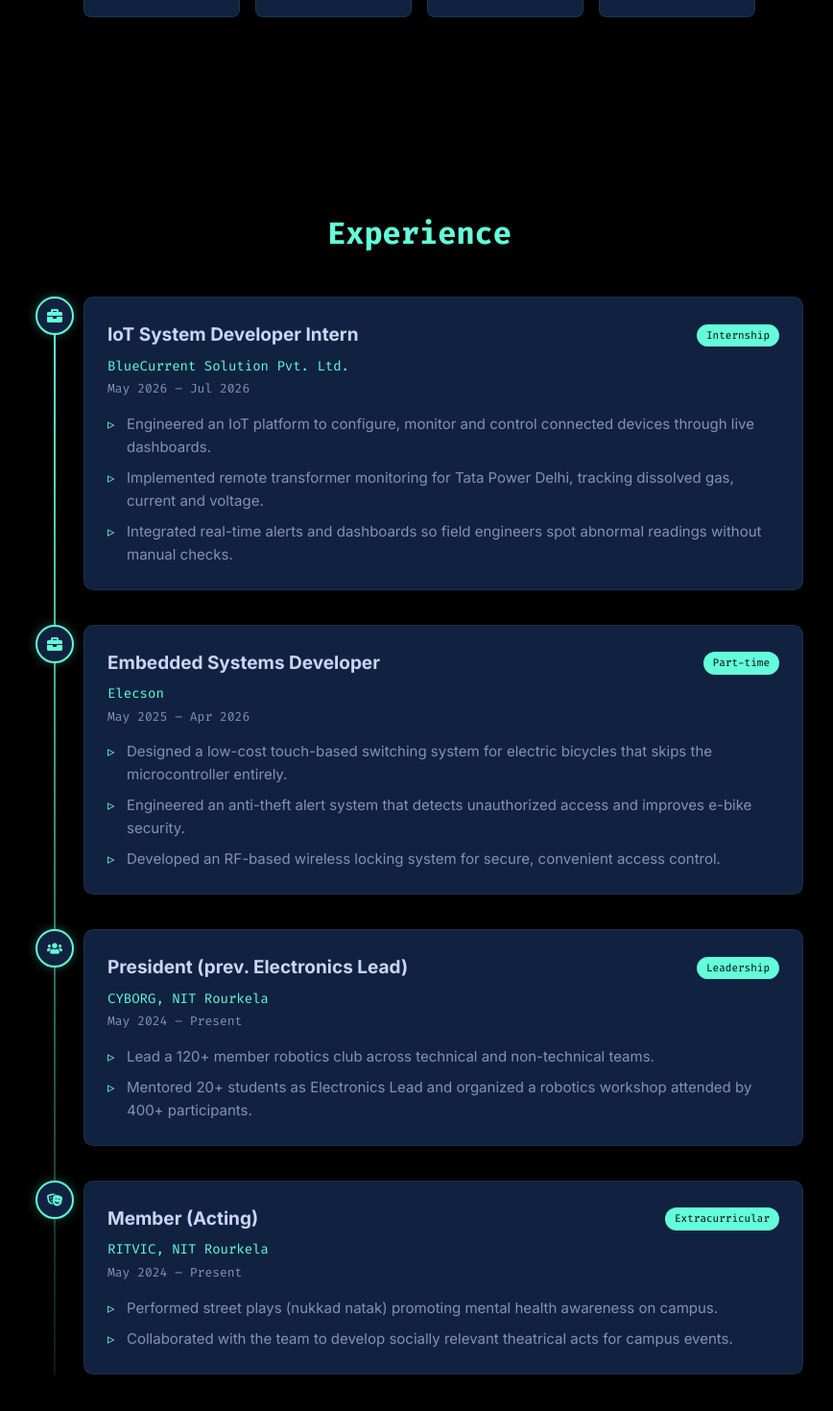
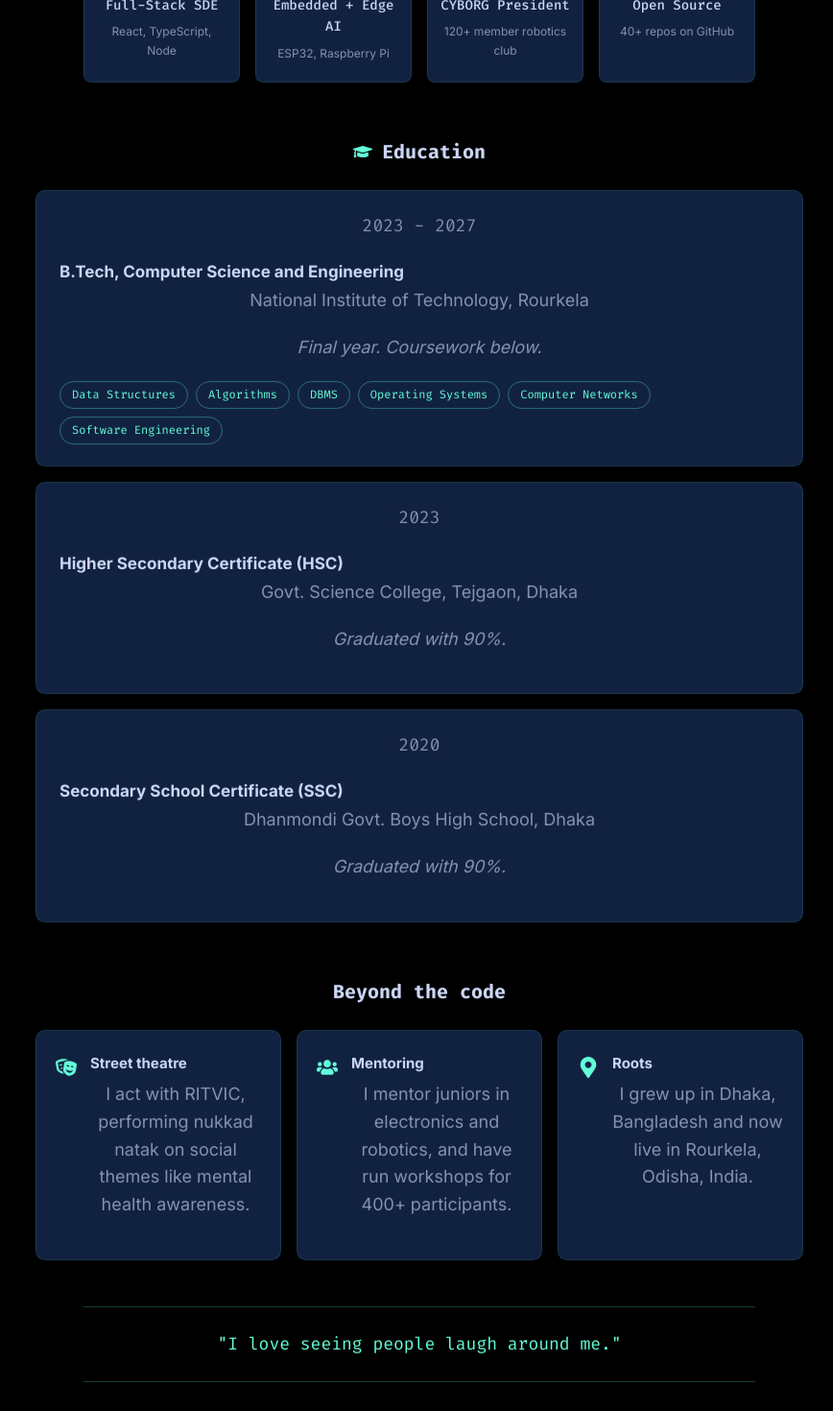
Before and after one commit to prasodium/portfolio, a React (Vite) app: page / in a window 1280 px wide. Shown: the part 1420-2890 px from the top of the page at 96% size, without its empty margins (203-1071 px from the left). Built offline with nearby package versions, Linux system fonts and the light colour scheme; no server answers.

Commit message:
Expand About: education, beyond the code, personal quote

```diff
--- a/src/pages/About.jsx
+++ b/src/pages/About.jsx
@@ -1,6 +1,6 @@
 // src/pages/About.jsx
 import React from 'react';
-import { FaUsers, FaMicrochip, FaCode, FaGithub } from 'react-icons/fa';
+import { FaUsers, FaMicrochip, FaCode, FaGithub, FaGraduationCap, FaTheaterMasks, FaMapMarkerAlt } from 'react-icons/fa';
 import '../styles/About.css'; // Import the CSS for styling
 
 const facts = [
@@ -8,6 +8,57 @@ const facts = [
   { icon: <FaMicrochip />, label: 'Embedded + Edge AI', detail: 'ESP32, Raspberry Pi' },
   { icon: <FaUsers />, label: 'CYBORG President', detail: '120+ member robotics club' },
   { icon: <FaGithub />, label: 'Open Source', detail: '40+ repos on GitHub' },
+];
+
+const coursework = [
+  'Data Structures',
+  'Algorithms',
+  'DBMS',
+  'Operating Systems',
+  'Computer Networks',
+  'Software Engineering',
+];
+
+const education = [
+  {
+    school: 'National Institute of Technology, Rourkela',
+    degree: 'B.Tech, Computer Science and Engineering',
+    period: '2023 - 2027',
+    note: 'Final year. Coursework below.',
+    courses: coursework,
+  },
+  {
+    school: 'Govt. Science College, Tejgaon, Dhaka',
+    degree: 'Higher Secondary Certificate (HSC)',
+    period: '2023',
+    note: 'Graduated with 90%.',
+    courses: [],
+  },
+  {
+    school: 'Dhanmondi Govt. Boys High School, Dhaka',
+    degree: 'Secondary School Certificate (SSC)',
+    period: '2020',
+    note: 'Graduated with 90%.',
+    courses: [],
+  },
+];
+
+const beyond = [
+  {
+    icon: <FaTheaterMasks />,
+    title: 'Street theatre',
+    text: 'I act with RITVIC, performing nukkad natak on social themes like mental health awareness.',
+  },
+  {
+    icon: <FaUsers />,
+    title: 'Mentoring',
+    text: 'I mentor juniors in electronics and robotics, and have run workshops for 400+ participants.',
+  },
+  {
+    icon: <FaMapMarkerAlt />,
+    title: 'Roots',
+    text: 'I grew up in Dhaka, Bangladesh and now live in Rourkela, Odisha, India.',
+  },
 ];
 
 const About = () => {
@@ -27,6 +78,11 @@ const About = () => {
           mentor students and run hands-on workshops. I love seeing people laugh
           around me. Building things that delight is kind of the point.
         </p>
+        <p className="about-current">
+          Currently in my final year at NIT Rourkela and open to full-time
+          Software Engineer roles.
+        </p>
+
         <div className="about-facts">
           {facts.map((fact) => (
             <div className="about-fact" key={fact.label}>
@@ -36,6 +92,44 @@ const About = () => {
             </div>
           ))}
         </div>
+
+        <h3 className="about-subheading">
+          <FaGraduationCap className="about-subheading-icon" /> Education
+        </h3>
+        <div className="education-grid">
+          {education.map((edu) => (
+            <div className="education-card" key={edu.school}>
+              <p className="education-period">{edu.period}</p>
+              <h4 className="education-degree">{edu.degree}</h4>
+              <p className="education-school">{edu.school}</p>
+              <p className="education-note">{edu.note}</p>
+              {edu.courses.length > 0 && (
+                <div className="coursework-chips">
+                  {edu.courses.map((course) => (
+                    <span className="coursework-chip" key={course}>{course}</span>
+                  ))}
+                </div>
+              )}
+            </div>
+          ))}
+        </div>
+
+        <h3 className="about-subheading">Beyond the code</h3>
+        <div className="beyond-grid">
+          {beyond.map((item) => (
+            <div className="beyond-card" key={item.title}>
+              <span className="beyond-icon">{item.icon}</span>
+              <div>
+                <h4 className="beyond-title">{item.title}</h4>
+                <p className="beyond-text">{item.text}</p>
+              </div>
+            </div>
+          ))}
+        </div>
+
+        <blockquote className="about-quote">
+          "I love seeing people laugh around me."
+        </blockquote>
       </div>
     </section>
   );
--- a/src/styles/About.css
+++ b/src/styles/About.css
@@ -55,3 +55,148 @@
   color: var(--light-slate);
   font-size: 12px;
 }
+
+.about-current {
+  color: var(--accent-color) !important;
+  font-family: var(--font-mono);
+  font-size: 15px !important;
+}
+
+.about-subheading {
+  display: flex;
+  align-items: center;
+  justify-content: center;
+  gap: 10px;
+  color: var(--light-text);
+  font-family: var(--font-mono);
+  font-size: 20px;
+  margin: 56px 0 24px;
+}
+
+.about-subheading-icon {
+  color: var(--accent-color);
+}
+
+.education-grid {
+  display: grid;
+  gap: 16px;
+  max-width: 800px;
+  margin: 0 auto;
+}
+
+.education-card {
+  background-color: var(--card-bg);
+  border: 1px solid rgba(100, 255, 218, 0.1);
+  border-radius: 10px;
+  padding: 22px 24px;
+  text-align: left;
+  transition: transform 0.3s ease, border-color 0.3s ease;
+}
+
+.education-card:hover {
+  transform: translateY(-3px);
+  border-color: var(--accent-color);
+}
+
+.education-period {
+  font-family: var(--font-mono);
+  font-size: 12px;
+  color: var(--accent-color);
+  margin-bottom: 6px;
+}
+
+.education-degree {
+  color: var(--light-text);
+  font-size: 17px;
+  font-weight: 600;
+  margin-bottom: 2px;
+}
+
+.education-school {
+  color: var(--light-slate);
+  font-size: 14px;
+  margin-bottom: 4px;
+}
+
+.education-note {
+  color: var(--light-slate);
+  font-size: 13px;
+  font-style: italic;
+}
+
+.coursework-chips {
+  display: flex;
+  flex-wrap: wrap;
+  gap: 8px;
+  margin-top: 14px;
+}
+
+.coursework-chip {
+  font-family: var(--font-mono);
+  font-size: 12px;
+  color: var(--accent-color);
+  border: 1px solid rgba(100, 255, 218, 0.35);
+  border-radius: 20px;
+  padding: 4px 12px;
+}
+
+.beyond-grid {
+  display: grid;
+  gap: 16px;
+  max-width: 800px;
+  margin: 0 auto;
+}
+
+@media (min-width: 768px) {
+  .beyond-grid {
+    grid-template-columns: repeat(3, 1fr);
+  }
+}
+
+.beyond-card {
+  background-color: var(--card-bg);
+  border: 1px solid rgba(100, 255, 218, 0.1);
+  border-radius: 10px;
+  padding: 22px 20px;
+  text-align: left;
+  display: flex;
+  gap: 14px;
+  transition: transform 0.3s ease, border-color 0.3s ease;
+}
+
+.beyond-card:hover {
+  transform: translateY(-3px);
+  border-color: var(--accent-color);
+}
+
+.beyond-icon {
+  color: var(--accent-color);
+  font-size: 22px;
+  flex-shrink: 0;
+  margin-top: 2px;
+}
+
+.beyond-title {
+  color: var(--light-text);
+  font-size: 15px;
+  font-weight: 600;
+  margin-bottom: 6px;
+}
+
+.beyond-text {
+  color: var(--light-slate);
+  font-size: 14px;
+  line-height: 1.6;
+}
+
+.about-quote {
+  max-width: 700px;
+  margin: 48px auto 0;
+  padding: 24px;
+  text-align: center;
+  font-family: var(--font-mono);
+  font-size: 18px;
+  color: var(--accent-color);
+  border-top: 1px solid rgba(100, 255, 218, 0.25);
+  border-bottom: 1px solid rgba(100, 255, 218, 0.25);
+}
```
Also changed, not shown: 1 other file (tests, documents, lock files or other folders).
